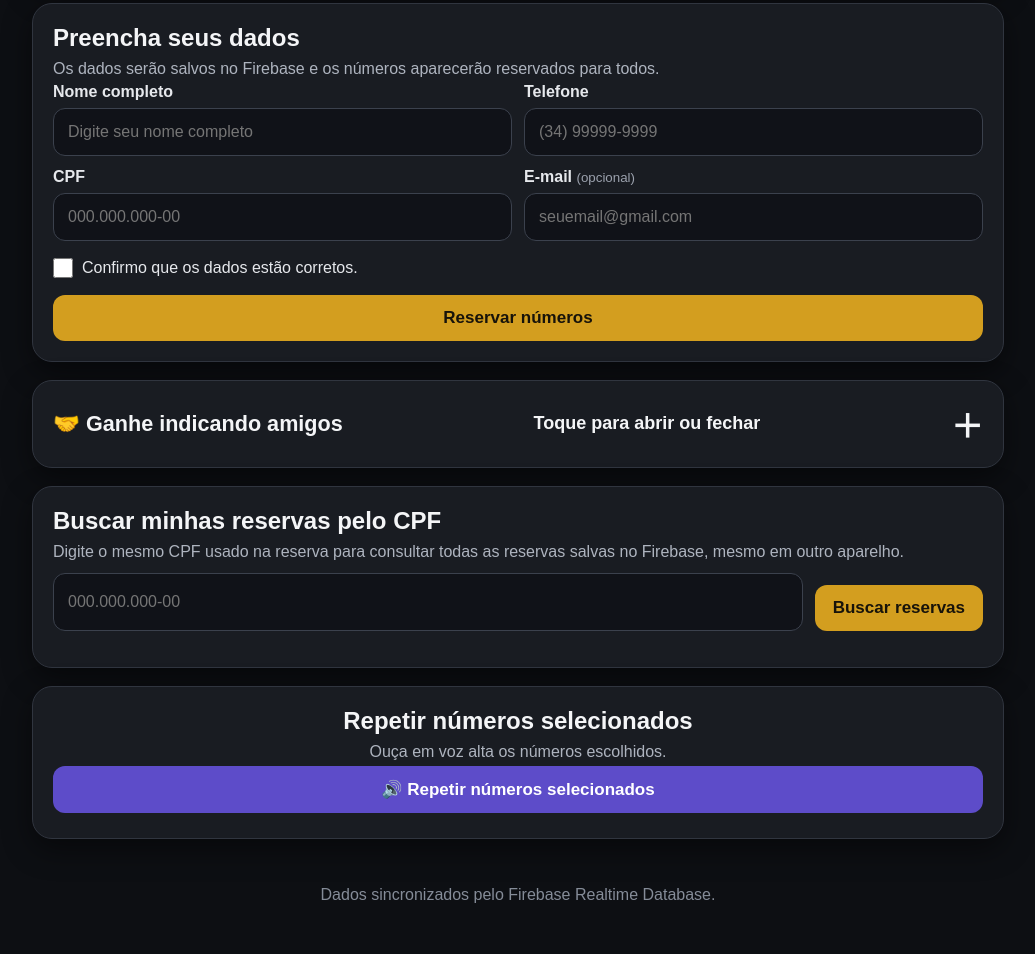
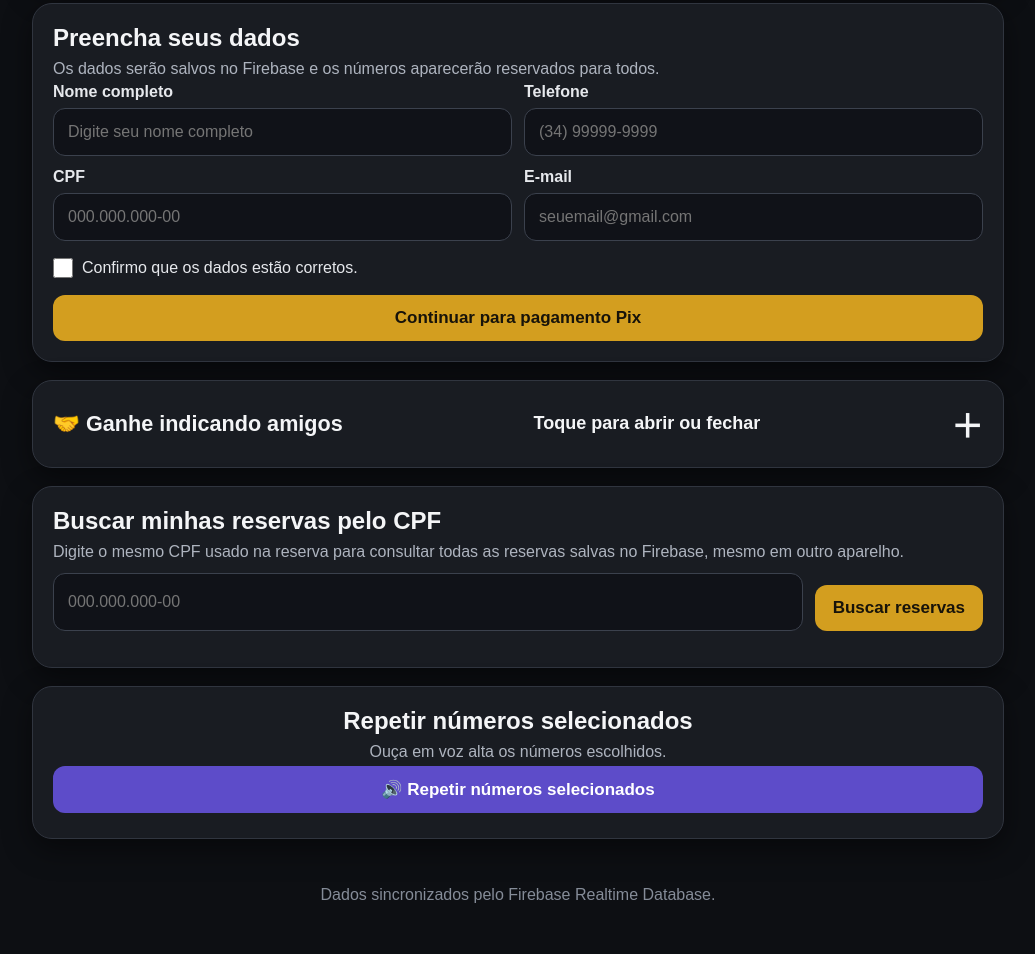
Before and after one commit to EdielRodrigues/Rifa-Cliente, a plain HTML site: page index.html in a window 1280 px wide. Shown: the part 1049-2003 px from the top of the page, without its empty margins (122-1157 px from the left). Drawn offline with Linux system fonts and the light colour scheme; no server answers.

Commit message:
Update index.html

```diff
--- a/index.html
+++ b/index.html
@@ -47,4 +47,7 @@
 <section id="regulamentoBox" class="card oculto"><h2>📜 Regulamento</h2><div id="regulamentoTexto" class="texto-apoio texto-pre"></div></section></main><footer>Dados sincronizados pelo Firebase Realtime Database.</footer>
 
 <footer class="rodape-versao"><p>Versão: V15.17</p><p>Última atualização: 17/10/2026</p></footer>
-<script src="https://www.gstatic.com/firebasejs/10.14.1/firebase-app-compat.js"></script><script src="https://www.gstatic.com/firebasejs/10.14.1/firebase-auth-compat.js"></script><script src="https://www.gstatic.com/firebasejs/10.14.1/firebase-database-compat.js"></script><script src="firebase-config.js?v=15.17"></script><script src="pagamentos-config.js?v=15.17"></script><script src="app.js?v=15.17"></script></body></html>
+<script src="https://www.gstatic.com/firebasejs/10.14.1/firebase-app-compat.js"></script><script src="https://www.gstatic.com/firebasejs/10.14.1/firebase-auth-compat.js"></script><script src="https://www.gstatic.com/firebasejs/10.14.1/firebase-database-compat.js"></script><script src="firebase-config.js?v=15.17"></script><script src="pagamentos-config.js?v=15.17"></script><script src="app.js?v=15.17"></script>
+<script src="pix-fluxo-v2.js?v=2.0.0"></script>
+</body>
+</html>
```
